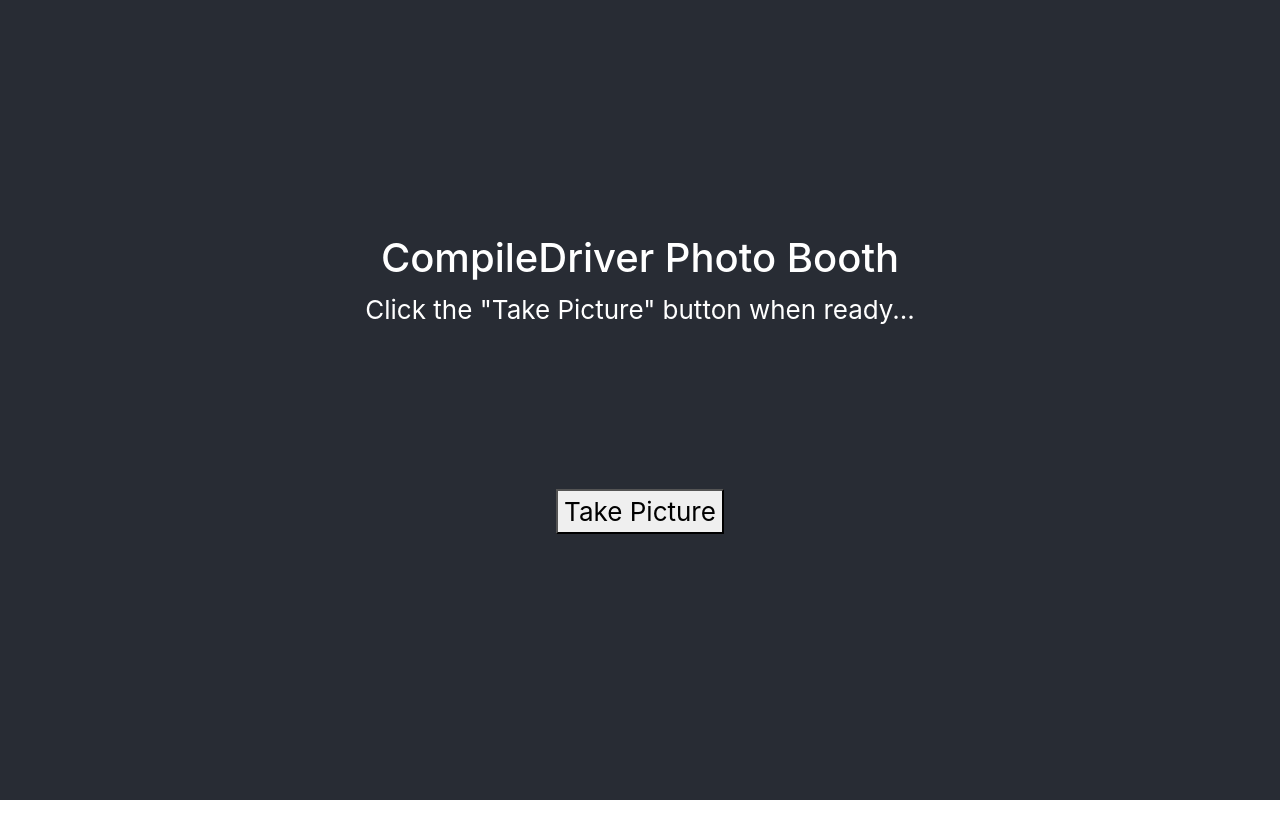
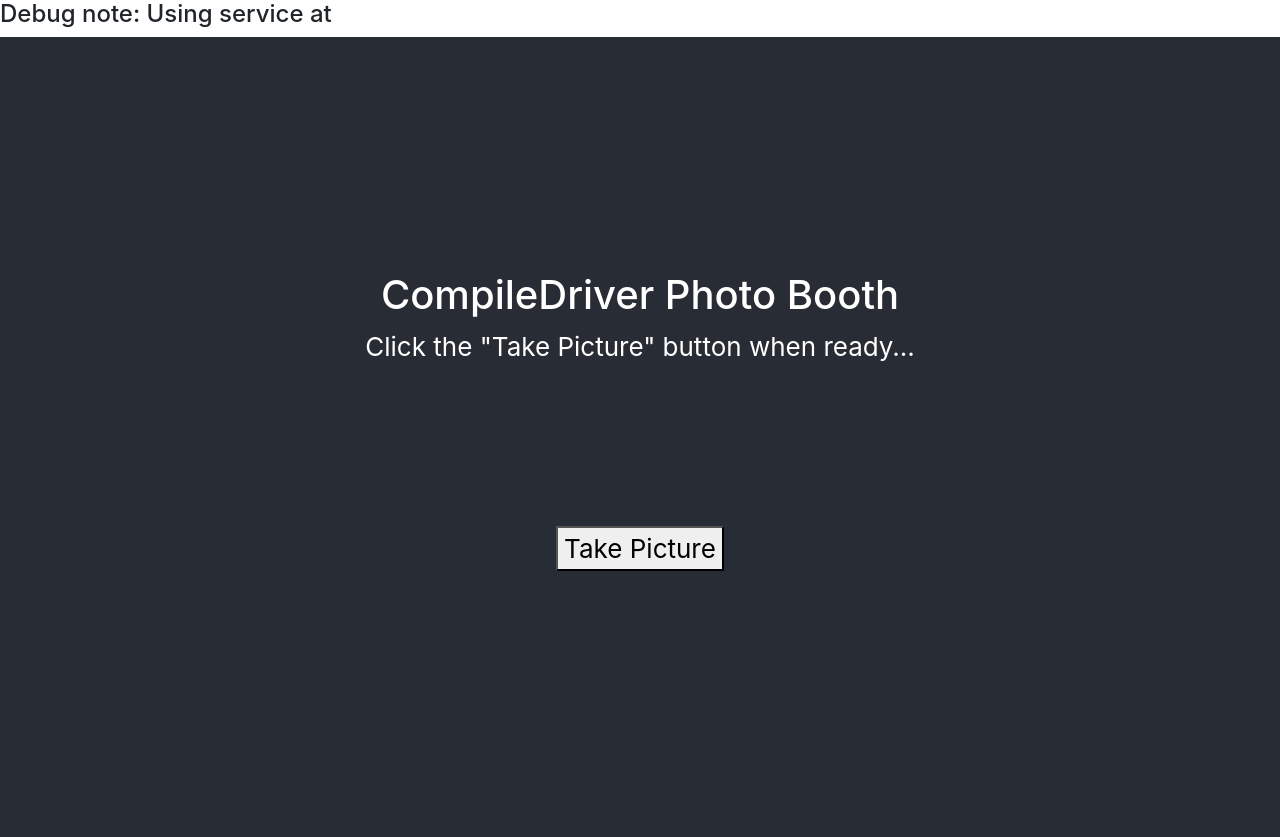
Before and after one commit to redhat-developer-demos/coderland-photo-store, a React app: page public/index.html in a window 1280 px wide. Before the commit the page ends 800 px from the top, so only its background shows below. Built offline with nearby package versions, Linux system fonts and the light colour scheme; no server answers.

Commit message:
Added debugging note to page header - this is temporary

```diff
--- a/package.json
+++ b/package.json
@@ -11,7 +11,7 @@
     "react-webcam": "^1.1.0"
   },
   "scripts": {
-    "start": "react-scripts start",
+    "start": "PORT=3000 react-scripts start",
     "build": "react-scripts build",
     "test": "react-scripts test",
     "eject": "react-scripts eject"
--- a/public/index.html
+++ b/public/index.html
@@ -24,6 +24,7 @@
       Learn how to configure a non-root public URL by running `npm run build`.
     -->
     <title>Compile Driver Photos</title>
+    <h4>Debug note: Using service at %REACT_APP_OVERLAY_URL%</h4>
   </head>
   <body>
     <noscript>You need to enable JavaScript to run this app.</noscript>
--- a/src/components/ProcessImage.js
+++ b/src/components/ProcessImage.js
@@ -50,6 +50,7 @@ class ProcessImage extends React.Component {
 
     // Set up URI
     const url = process.env.REACT_APP_OVERLAY_URL
+    //const url = "http://localhost:8080/overlayImage"
 
     try {
       fetch(url, {
```
